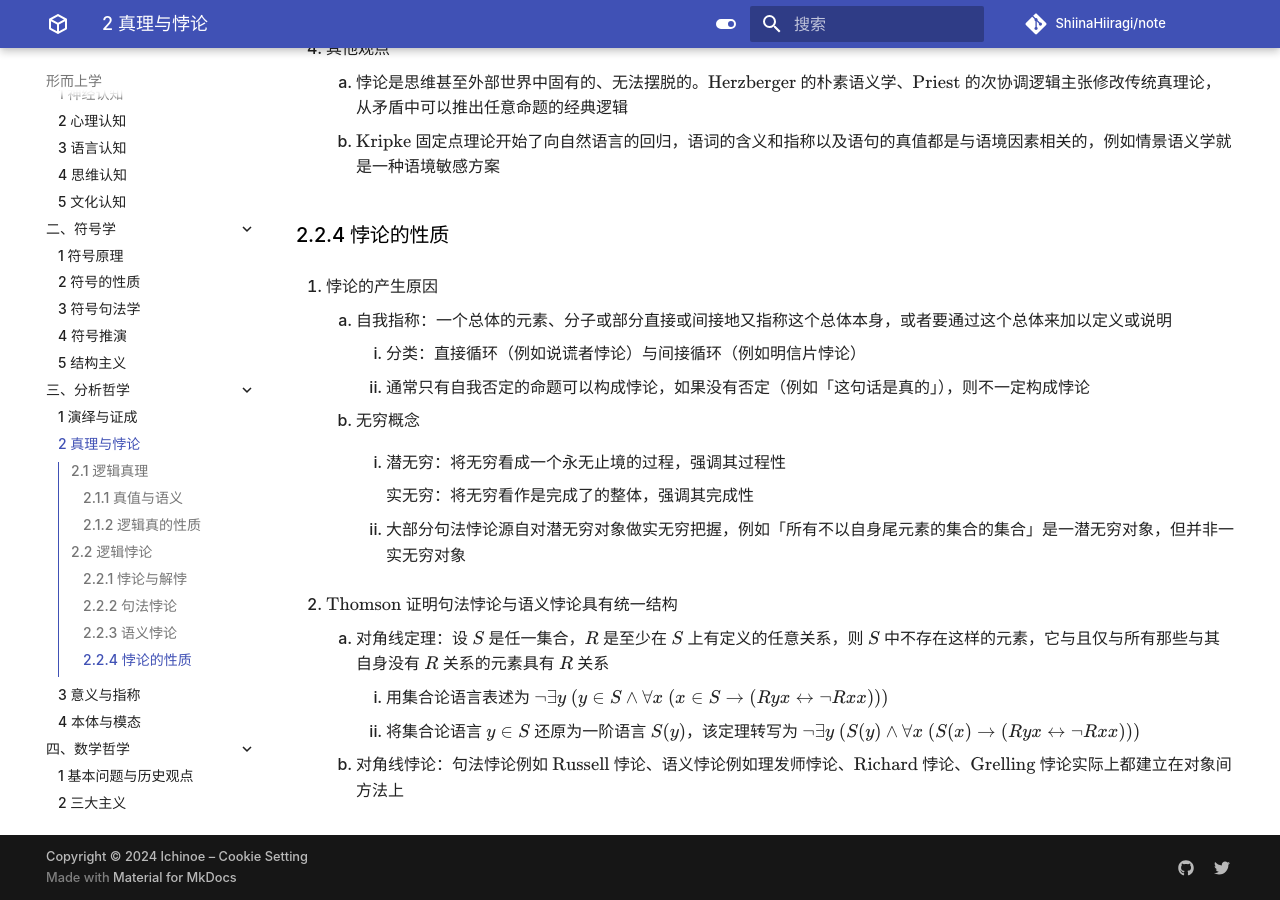
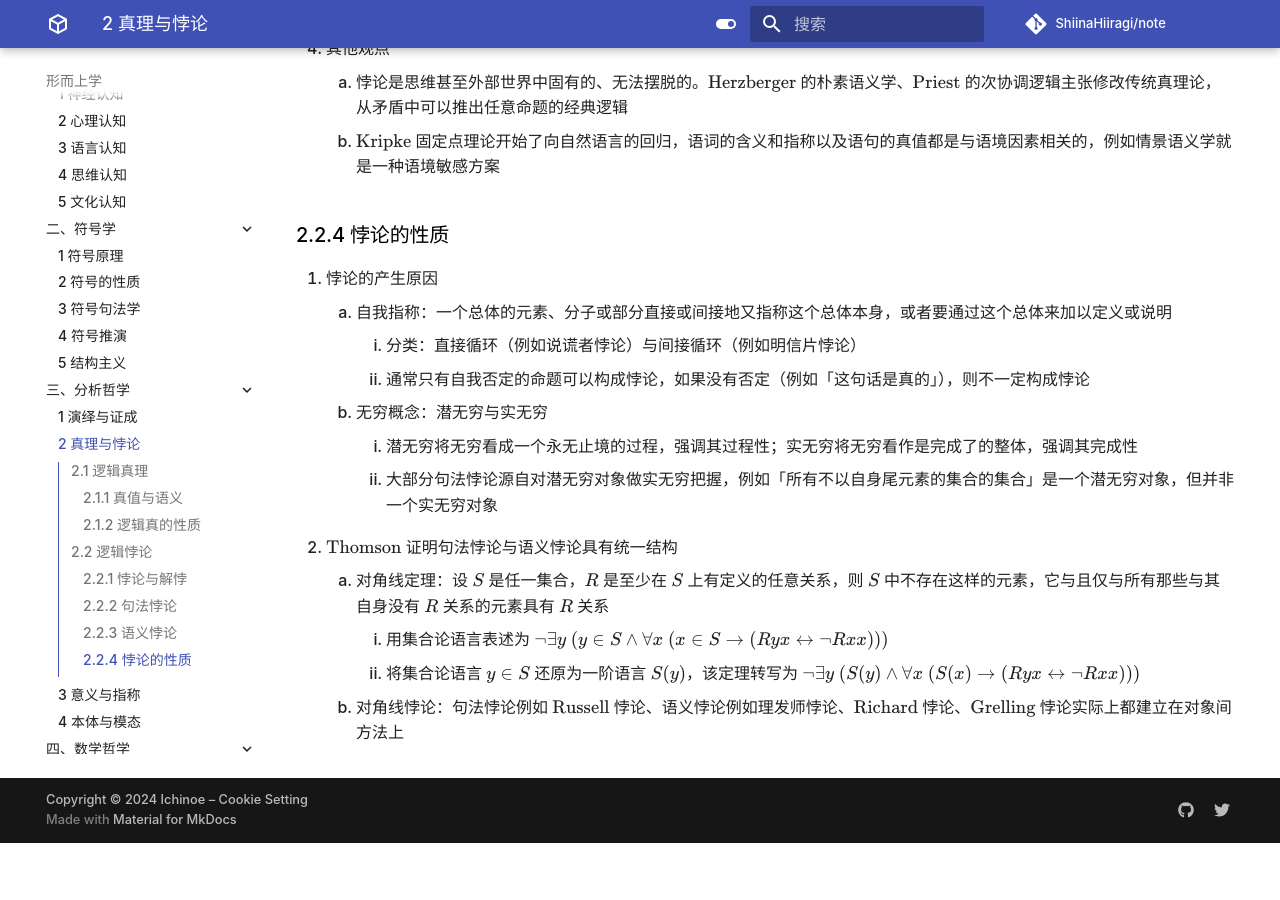
Before and after one commit to ShiinaHiiragi/note, an MkDocs documentation site: the page built from docs/meta/logic/truth.md, in a window 1280 px wide and 900 px high, scrolled down 6025 px. Built offline with MkDocs 1.6.1 and Material for MkDocs 9.7.7, drawn with Linux system fonts in a browser that asks for light colours; comment, search, counter and statistics services are not loaded; after the commit the page ends 6868 px from its top, so only the background shows below that.

Commit message:
change truth

```diff
--- a/docs/meta/logic/truth.md
+++ b/docs/meta/logic/truth.md
@@ -162,13 +162,9 @@
     1. 自我指称：一个总体的元素、分子或部分直接或间接地又指称这个总体本身，或者要通过这个总体来加以定义或说明
         1. 分类：直接循环（例如说谎者悖论）与间接循环（例如明信片悖论）
         2. 通常只有自我否定的命题可以构成悖论，如果没有否定（例如「这句话是真的」），则不一定构成悖论
-    2. 无穷概念
-        1. 潜无穷：将无穷看成一个永无止境的过程，强调其过程性
-
-            实无穷：将无穷看作是完成了的整体，强调其完成性
-
-        2. 大部分句法悖论源自对潜无穷对象做实无穷把握，例如「所有不以自身尾元素的集合的集合」是一潜无穷对象，但并非一实无穷对象
-
+    2. 无穷概念：潜无穷与实无穷
+        1. 潜无穷将无穷看成一个永无止境的过程，强调其过程性；实无穷将无穷看作是完成了的整体，强调其完成性
+        2. 大部分句法悖论源自对潜无穷对象做实无穷把握，例如「所有不以自身尾元素的集合的集合」是一个潜无穷对象，但并非一个实无穷对象
 2. $\text{Thomson}$ 证明句法悖论与语义悖论具有统一结构
     1. 对角线定理：设 $S$ 是任一集合，$R$ 是至少在 $S$ 上有定义的任意关系，则 $S$ 中不存在这样的元素，它与且仅与所有那些与其自身没有 $R$ 关系的元素具有 $R$ 关系
         1. 用集合论语言表述为 $\neg \exists y\ (y \in S \wedge \forall x \ (x \in S \to (Ryx \leftrightarrow \neg Rxx)))$
```
